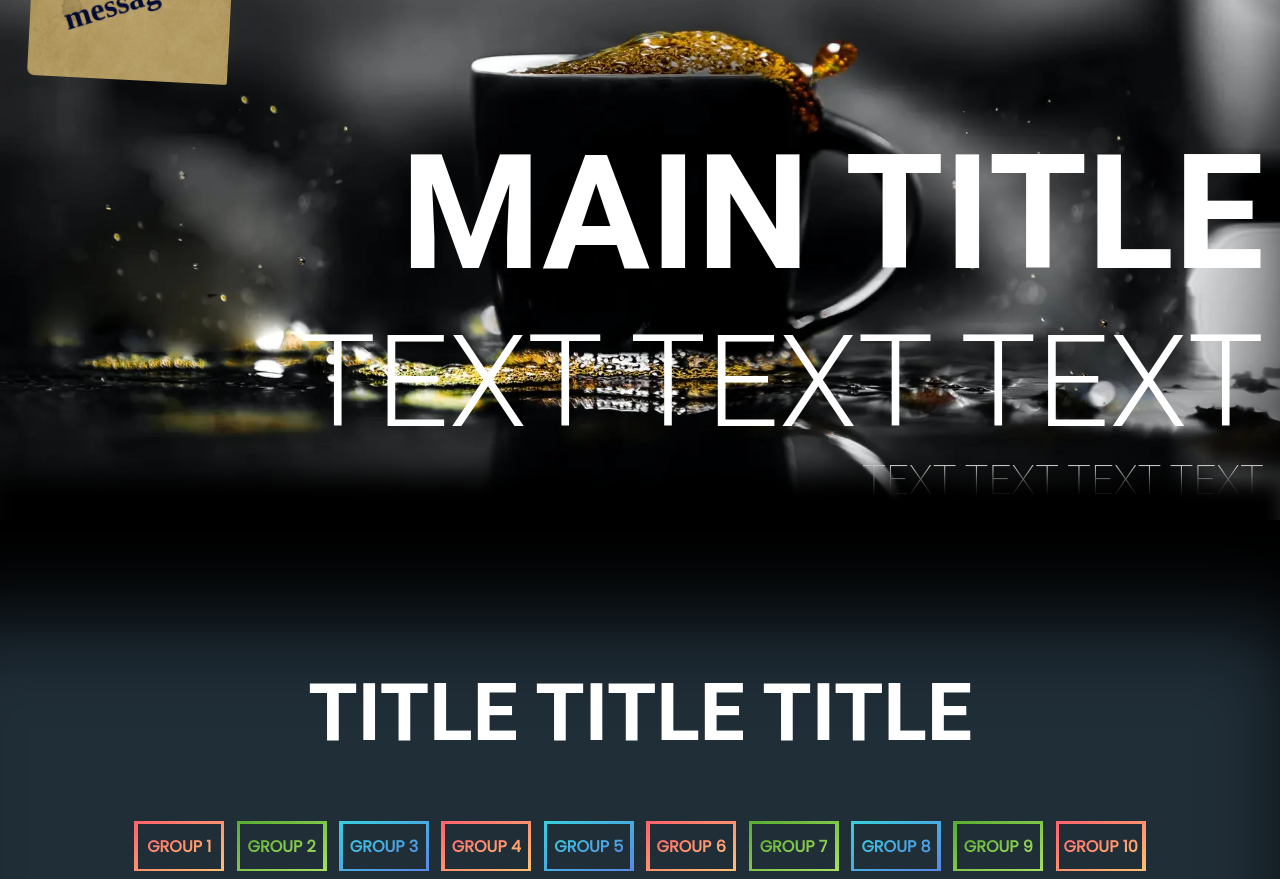
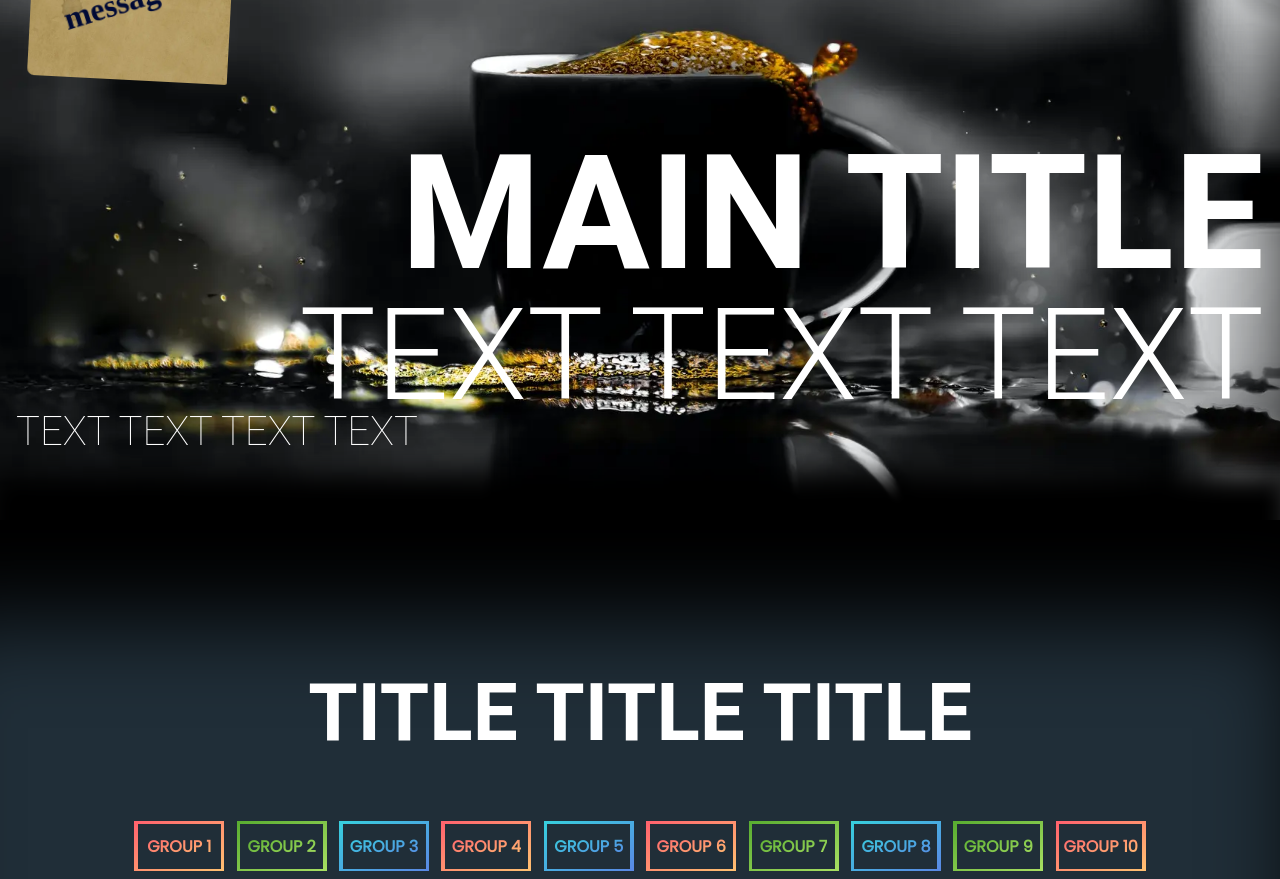
Before and after one commit to O-K-G/devpage, a Next.js app: page / in a window 1280 px wide. Shown: the part 1080-1959 px from the top of the page. Built offline with nearby package versions, Linux system fonts and the light colour scheme; a web font is replaced by a local one.

Commit message:
Add titles overflow rules.

```diff
--- a/components/section.js
+++ b/components/section.js
@@ -62,6 +62,7 @@ const Section = (props) => {
         `scaleY(${textScaleY.current}) translateY(${props.offset * -0.1}px)`,
       textAlign: props.id === 2 && "right",
       paddingRight: props.id === 2 && "16px",
+      textAlign: props.smallSubtitle?.length >= 250 && "justify",
     },
   };
 
@@ -93,13 +94,15 @@ const Section = (props) => {
           return props.id === 4 && <Projects />;
         }, [props.id])}
         <div className={classes.textBackground} style={style.textBackground} />
-        <h1 className={classes.title} style={style.title}>
-          {props.title}
-        </h1>
+        {props.title && (
+          <h1 className={classes.title} style={style.title}>
+            {props.title.slice(0, 22)}
+          </h1>
+        )}
 
         {props.subtitle && (
           <h3 className={classes.subtitle} style={style.subtitle}>
-            {props.subtitle}
+            {props.subtitle.slice(0, 28)}
           </h3>
         )}
         {props.smallSubtitle && (
--- a/components/section.module.css
+++ b/components/section.module.css
@@ -22,27 +22,28 @@
   background-image: linear-gradient(45deg, #ff0099, rgba(0, 0, 0, 0.7), #6303B1);
 }
 
-.title {
-  font-size: 10rem;
+.title, .subtitle, .smallSubtitle {
+  overflow: hidden;
   margin: 0;
   padding-left: 16px;
   display: none;
 }
 
+.title {
+  font-size: 10rem;
+  max-height: 10rem;
+}
+
 .subtitle {
   font-size: 8rem;
+  max-height: 8rem;
   font-weight: 300;
-  margin: 0;
-  padding-left: 16px;
-  display: none;
 }
 
 .smallSubtitle {
   font-size: 2.5rem;
+  height: auto;
   font-weight: 100;
-  margin: 0;
-  padding-left: 16px;
-  display: none;
 }
 
 .sectionShadows {
--- a/pages/index.js
+++ b/pages/index.js
@@ -24,9 +24,9 @@ const Home = () => {
       <main ref={myRef}>
         <Section
           id={1}
-          title="MAIN TITLE"
-          subtitle="TEXT TEXT TEXT"
-          smallSubtitle="TEXT TEXT TEXT TEXT"
+          title="MAIN TITLE MAIN TITLEEE MAINN TITLE MAIN TITLE props.title props.title props.title props.title MAIN TITLE MAIN TITLEEE MAINN TITLE MAIN TITLE props.title props.title props.title props.title MAIN TITLE MAIN TITLEEE MAINN TITLE MAIN TITLE props.title props.title props.title props.title MAIN TITLE MAIN TITLEEE MAINN TITLE MAIN TITLE props.title props.title props.title props.title MAIN TITLE MAIN TITLEEE MAINN TITLE MAIN TITLE props.title props.title props.title props.title MAIN TITLE MAIN TITLEEE MAINN TITLE MAIN TITLE props.title props.title props.title props.title MAIN TITLE MAIN TITLEEE MAINN TITLE MAIN TITLE props.title props.title props.title props.title"
+          subtitle="MAIN TITLE MAIN TITLEEE MAINN TITLE MAIN TITLE props.title props.title props.title props.title MAIN TITLE MAIN TITLEEE MAINN TITLE MAIN TITLE props.title props.title props.title props.title MAIN TITLE MAIN TITLEEE MAINN TITLE MAIN TITLE props.title props.title props.title props.title MAIN TITLE MAIN TITLEEE MAINN TITLE MAIN TITLE props.title props.title props.title props.title MAIN TITLE MAIN TITLEEE MAINN TITLE MAIN TITLE props.title props.title props.title props.title MAIN TITLE MAIN TITLEEE MAINN TITLE MAIN TITLE props.title props.title props.title props.title MAIN TITLE MAIN TITLEEE MAINN TITLE MAIN TITLE props.title props.title props.tit"
+          smallSubtitle="MAIN TITLE  MAILEEE dfdd MAINN TITLE MAIN TITLE props.title props.title props.title props.title MAIN TITLE MAIN TITLEEE MAINN TITLE MAIN TITLE props.title props.title props.t"
           src="/images/city.webp" /* Used under free for commercial use license with no attribution required from: https://pixabay.com/photos/cityscape-light-zoom-city-urban-2008177 */
           alt="City"
           paddingTop="30vh"
```
